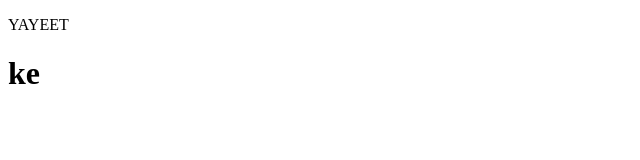
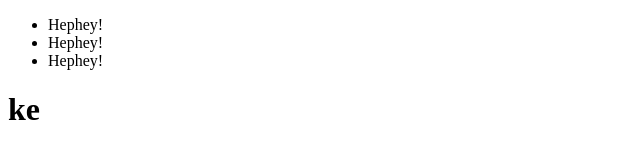
Before and after one commit to BE-CH/ITU-BikeShare, a plain HTML site: page index.html in a window 1280 px wide. Shown: the whole page, without its empty margins (0-640 px from the left). Drawn offline with nearby package versions, Linux system fonts and the light colour scheme.

Commit message:
structure done!

```diff
--- a/index.html
+++ b/index.html
@@ -10,6 +10,7 @@
 </head>
 
 <body>
+    <div id="header"></div>
     <h1>ke</h1>
 </body>
 
--- a/modules/header.html
+++ b/modules/header.html
@@ -1 +1,7 @@
-<p>YAYEET</p>
+<nav>
+    <ul>
+        <li>Hephey!</li>
+        <li>Hephey!</li>
+        <li>Hephey!</li>
+    </ul>
+</nav>
```
